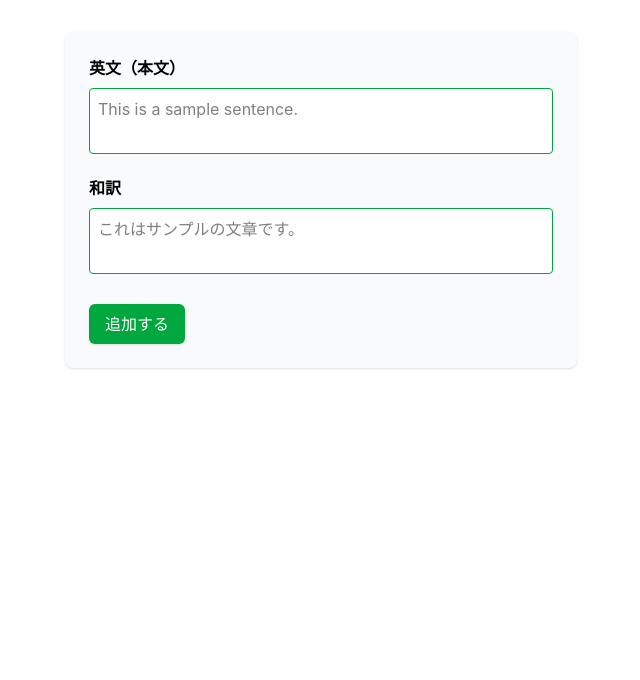
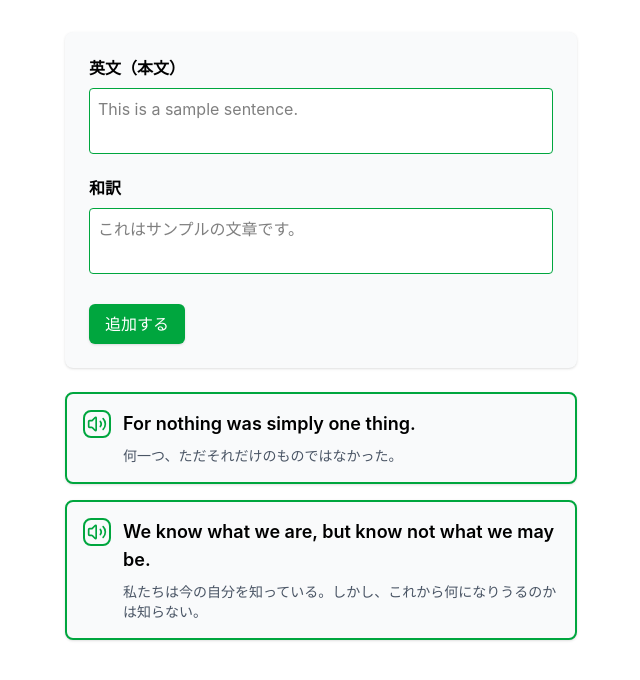
Before and after one commit to 20tksh21/english-sentence-stacker, a React (Vite) app: page / in a window 1280 px wide. Shown: the top 680 px of the page, without its empty margins (319-959 px from the left). Built offline with nearby package versions, Linux system fonts and the light colour scheme.

Commit message:
スピーカーボタン追加

```diff
--- a/package.json
+++ b/package.json
@@ -10,6 +10,7 @@
     "preview": "vite preview"
   },
   "dependencies": {
+    "lucide-react": "^1.60.0",
     "react": "^19.2.8",
     "react-dom": "^19.2.8"
   },
--- a/src/App.tsx
+++ b/src/App.tsx
@@ -1,10 +1,14 @@
 import { useState } from "react";
 import InputForm from "./components/input-form";
 import type { SentenceCardType } from "./components/sentence-card-type";
+import { Volume2 } from "lucide-react";
 
 export default function App() {
 
-  const [sentenceCards, setSentenceCards] = useState<SentenceCardType[]>([]);
+  const [sentenceCards, setSentenceCards] = useState<SentenceCardType[]>([
+    {englishSentence: "For nothing was simply one thing.", japaneseSentence:"何一つ、ただそれだけのものではなかった。"},
+    {englishSentence: "We know what we are, but know not what we may be.", japaneseSentence:"私たちは今の自分を知っている。しかし、これから何になりうるのかは知らない。"}
+  ]);
 
   const handleAddCard = (newCard: SentenceCardType) => {
     setSentenceCards([newCard, ...sentenceCards]); // 新しいカードを先頭に追加
@@ -33,10 +37,20 @@ export default function App() {
       {/* カード一覧表示 */}
       <div className="mt-6">
         {sentenceCards.map((card, index) => (
-          <div key={index} className="bg-gray-50 m-4 p-4 border border-green-600 shadow rounded-lg">
-            <button onClick={() => handleEnglishSpeak(card.englishSentence)}>再生</button>
-            <h2 className="font-semibold text-lg">{card.englishSentence}</h2>
-            <p className="text-gray-600 mt-2">{card.japaneseSentence}</p>
+          <div key={index} className="bg-gray-50 m-4 p-4 border-2 border-green-600 shadow rounded-lg">
+            <div className="flex gap-3 items-start">
+              <button
+                onClick={() => handleEnglishSpeak(card.englishSentence)}
+                className="text-green-600 p-0.5 border-2 rounded-lg hover:bg-gray-400"
+              >
+                <Volume2 className="w-5 h-5"></Volume2>
+              </button>
+              <div>
+                <h2 className="font-semibold text-lg">{card.englishSentence}</h2>
+                <p className="text-gray-600 text-sm mt-2">{card.japaneseSentence}</p>
+              </div>
+            </div>
+
           </div>
         ))}
       </div>
```
Also changed, not shown: 1 other file (tests, documents, lock files or other folders).
